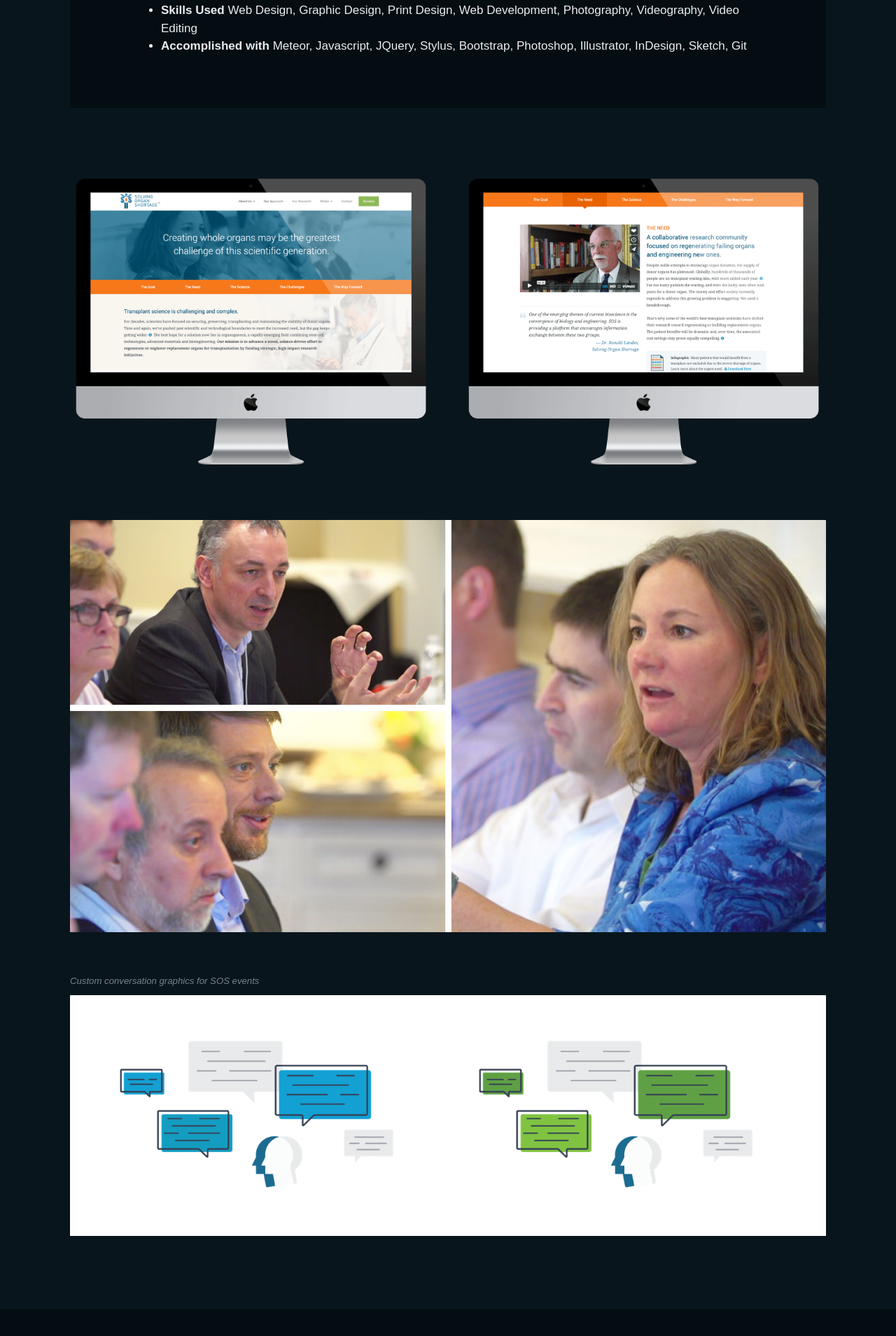
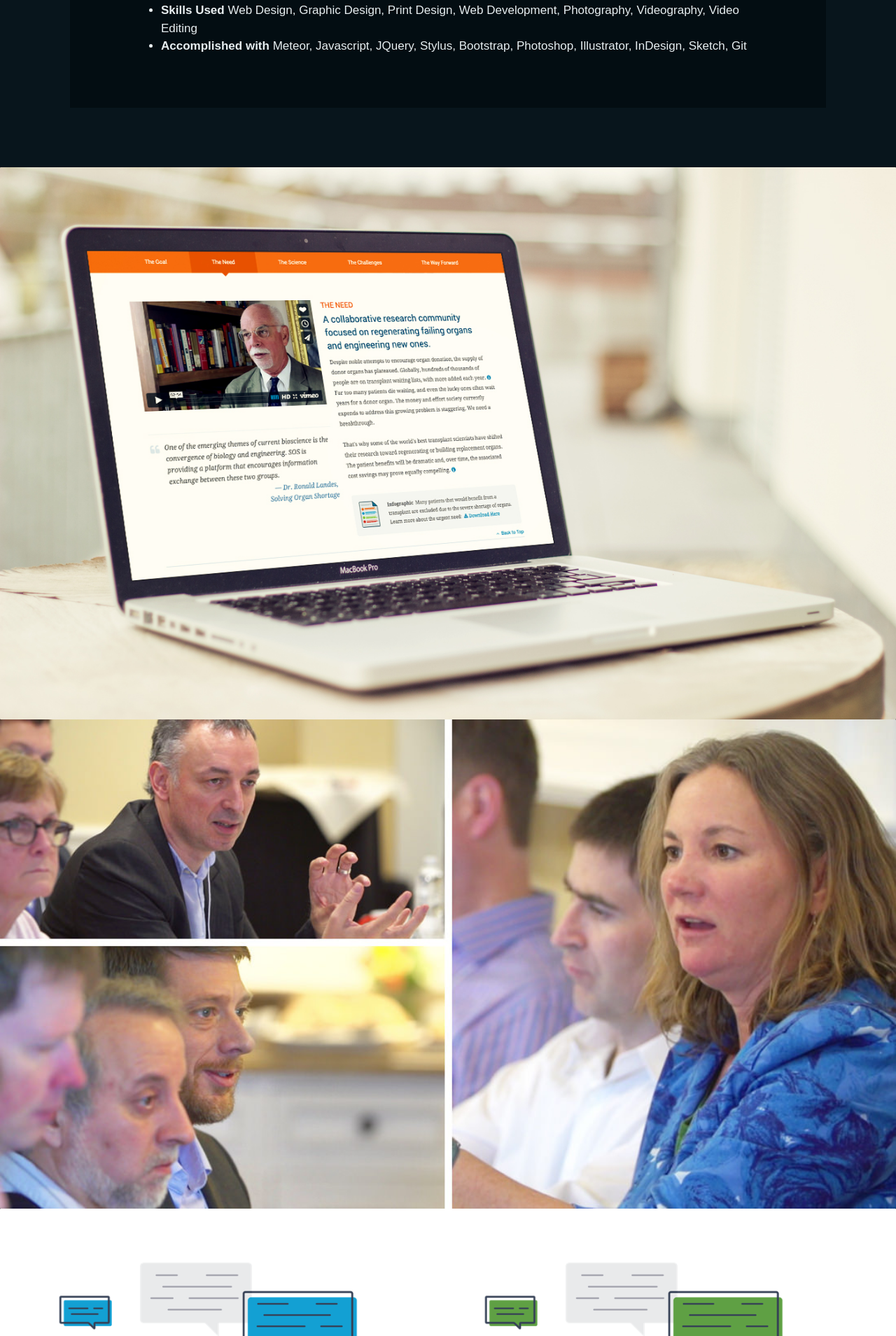
Before and after one commit to amandasaffer/rookery, a Jekyll site: the page built from _cases/sos.html, in a window 1280 px wide. Shown: the part 641-2550 px from the top of the page at 70% size. Built offline with Jekyll 4.4.1, drawn with Linux system fonts in a browser that asks for light colours; nearby versions of some CDN libraries; library files that are not in the unit come from our copies.

Commit message:
update case images and landing hero

```diff
--- a/_cases/sos.html
+++ b/_cases/sos.html
@@ -25,7 +25,7 @@
 </div>
 
 <div class="case-photo">
-	<img src="/img/sos-imac.png" class="photo">
+	<img src="/img/sos-screen1.jpg" class="photo">
 </div>
 
 <div class="case-photo">
@@ -33,11 +33,5 @@
 </div>
 
 <div class="case-photo">
-	<span class="caption">Custom conversation graphics for SOS events</span>
 	<img src="/img/sos-graphic2.png" class="photo">
 </div>
-
-<!-- <div class="case-photo">
-	<span class="caption">Shareable infographic designed to convey statistics related to the organ shortage. <a target="_blank" href="http://sosorgan.herokuapp.com/files/the-need-sos.pdf">Download here.</a></span>
-	<img src="/img/sos-infographic.png" class="photo">
-</div> -->
--- a/_includes/icon-github.html
+++ /dev/null
@@ -1 +0,0 @@
-<a href="https://github.com/{{ include.username }}"><span class="icon icon--github">{% include icon-github.svg %}</span><span class="username">{{ include.username }}</span></a>
--- a/_includes/icon-twitter.html
+++ /dev/null
@@ -1 +0,0 @@
-<a href="https://twitter.com/{{ include.username }}"><span class="icon icon--twitter">{% include icon-twitter.svg %}</span><span class="username">{{ include.username }}</span></a>
--- a/_includes/landing-hero.html
+++ b/_includes/landing-hero.html
@@ -3,8 +3,8 @@
 <div id="landing" class="landing">
 	<div class="wrapper">
 		<div class="content">
-			<h1 class="headline">Bespoke design &amp; development as unique as your business.</h1>
-			<!-- <h2 class="subhead">The Rookery is a husband and wife team from Denver focused on bringing you lorem ipsum dolor sit amet.</h2> -->
+			<img class="logo" style="width: 350px; height: 100px; margin-bottom: 60px;"></img>
+			<h1 class="headline">Tailored web design &amp; development for small businesses and entrepreneurs.</h1>
 
 			<a href="#" class="light button">Get Started</a><br />
 		</div>
--- a/_sass/_app.scss
+++ b/_sass/_app.scss
@@ -109,21 +109,21 @@
   * Only for home page
   */
 #landing {
-	background-image: url('/img/raven3.jpg');
+	background-image: url('/img/woods1.jpg');
 	// background-image: url('/img/birds2.jpg');
 	background-size: cover;
 	background-position: 50% 50%;
 	background-repeat: no-repeat;
-	box-shadow: inset 0 0 0 1000px rgba(11,22,27,.9);
+	box-shadow: inset 0 0 0 1000px rgba(11,22,27,.85);
 	height: 85vh;
 	color: #fff;
 
 	h1.headline {
 		font-family: $chaparral;
 		font-size: 2rem;
-		line-height: 1.2;
+		line-height: 1.3;
 		text-shadow: 3px 3px 5px #222;
-		margin-bottom: 60px;
+		margin-bottom: 50px;
 	}
 
 	@media handheld, screen and (min-width: 768px) {
@@ -144,8 +144,8 @@
 
 	@media handheld, screen and (min-width: 1200px) {
 		h1.headline {
-			font-size: 5rem;
-			line-height: 1.3;
+			font-size: 4rem;
+			line-height: 1.2;
 		}
 	}
 }
@@ -154,7 +154,7 @@
 // Landing: Hero content
 #landing > .wrapper > .content {
 	text-align: center;
-	padding-top: 30vh;
+	padding-top: 29vh;
 
 	@media handheld, screen and (min-width: 992px) {
 		@include span(18);
@@ -162,7 +162,7 @@
 
 	@media handheld, screen and (min-width: 1200px) {
 		padding: 100px 0 50px;
-		margin-top: 23vh;
+		margin-top: 10vh;
 	}
 
 	a.sublink {
--- a/_sass/_cases.scss
+++ b/_sass/_cases.scss
@@ -234,12 +234,12 @@
 	}
 }
 
-.case-content {
+.case-section {
 	position: relative;
 
 	@media handheld, screen and (min-width: 992px) {
 		top: -45px;
-		margin: 0 100px;
+		margin: 0 100px 40px;
 	}
 }
 
@@ -279,7 +279,7 @@
 
 	img.photo {
 		border-radius: 1px;
-		padding-bottom: 60px;
+		// padding-bottom: 60px;
 		width: 100%;
 	}
 
```
Also changed, not shown: _cases/betkong.html (+7 -4 lines), _includes/icon-github.svg (deleted), _includes/icon-twitter.svg (deleted), img/betkong-screen.jpg (added), img/birds2.jpg (deleted), img/meme.jpg (deleted), img/meme2.jpg (deleted), img/raven2.jpg (deleted), img/raven3.jpg (deleted), img/sos-screen1.jpg (added), img/woods1.jpg (added), 1 other file.
